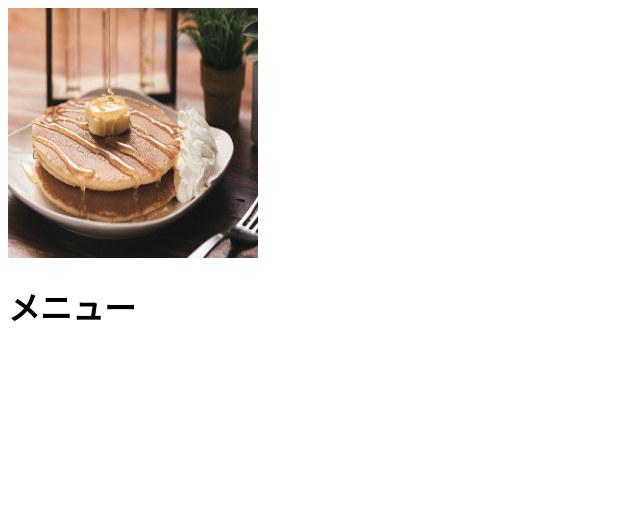
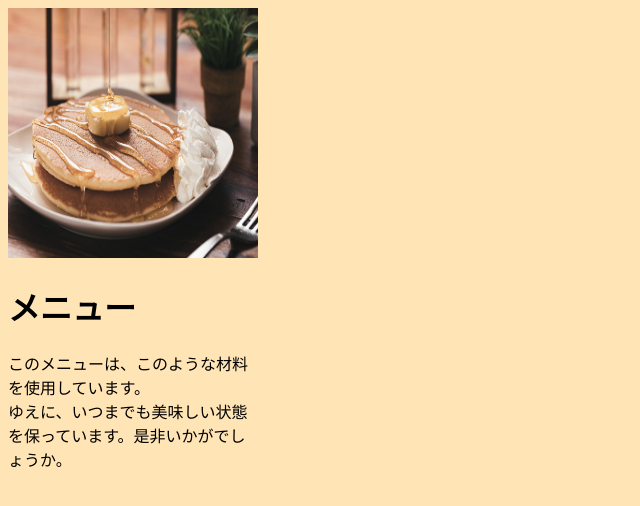
Before and after one commit to c3200633/www, a plain HTML site: page kadai01/images/index.html in a window 1280 px wide. Shown: the whole page, without its empty margins (0-640 px from the left). Drawn offline with Linux system fonts and the light colour scheme.

Commit message:
update2023/06/01

```diff
--- a/kadai01/images/index.html
+++ b/kadai01/images/index.html
@@ -5,10 +5,21 @@
     <meta http-equiv="X-UA-Compatible" content="IE=edge">
     <meta name="viewport" content="width=device-width, initial-scale=1.0">
     <title>メニュー</title>
+<style>
+    body{
+        background-color: moccasin;
+        width: 800px;
+        height: 600px;
+    }
+    p{
+        width: 250px;
+    }
+</style>
 </head>
 <body>
     <img src="ogasuta458A8104_TP_V4.jpg" alt="ホットケーキの写真" width="250px" height="250px">
     <h1>メニュー</h1>
-    <p></p>
+    <p>このメニューは、このような材料を使用しています。<br>
+    ゆえに、いつまでも美味しい状態を保っています。是非いかがでしょうか。</p>
 </body>
 </html>
```
